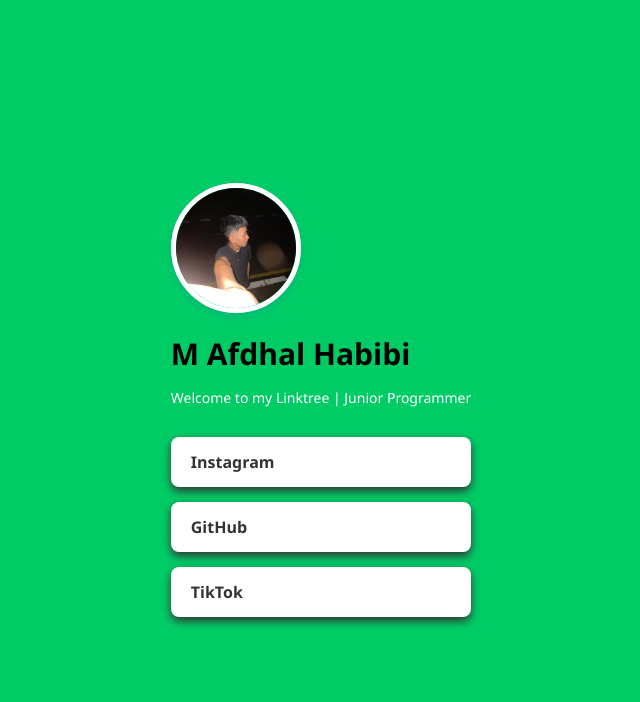
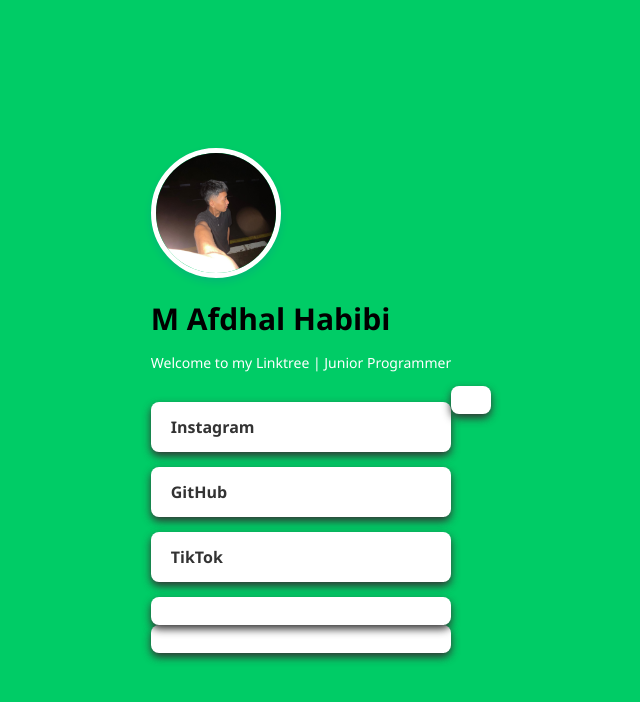
Before and after one commit to Afdhal444/linktree, a plain HTML site: page index.html in a window 1280 px wide. Shown: the whole page, without its empty margins (319-959 px from the left). Drawn offline with Linux system fonts and the light colour scheme.

Commit message:
memberikan link porto pada index.html

```diff
--- a/index.html
+++ b/index.html
@@ -16,6 +16,7 @@
             <a href="https://www.instagram.com/mhadafdhalhabibi_/" target="_blank" class="tombol-link">Instagram</a>
             <a href="https://github.com/Afdhal444" target="_blank" class="tombol-link">GitHub</a>
             <a href="https://www.tiktok.com/@miiayammylipe_" target="_blank" class="tombol-link">TikTok</a>
+            <a href="https://afdhal444.github.io/PortofolioAwak/" target="_blank" class="tombol-link"Portofolio</a>
         </div>
     </div>
 
```
